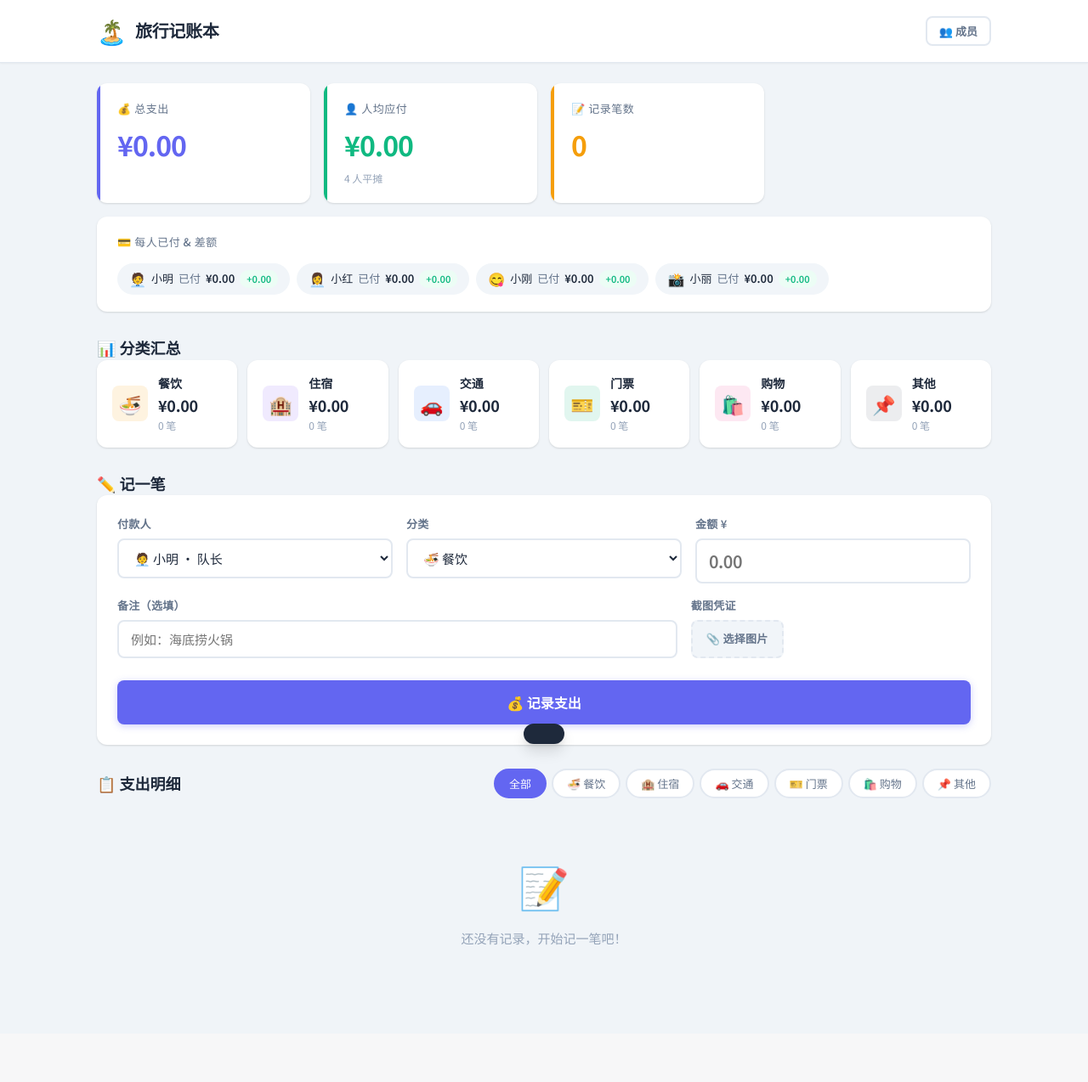
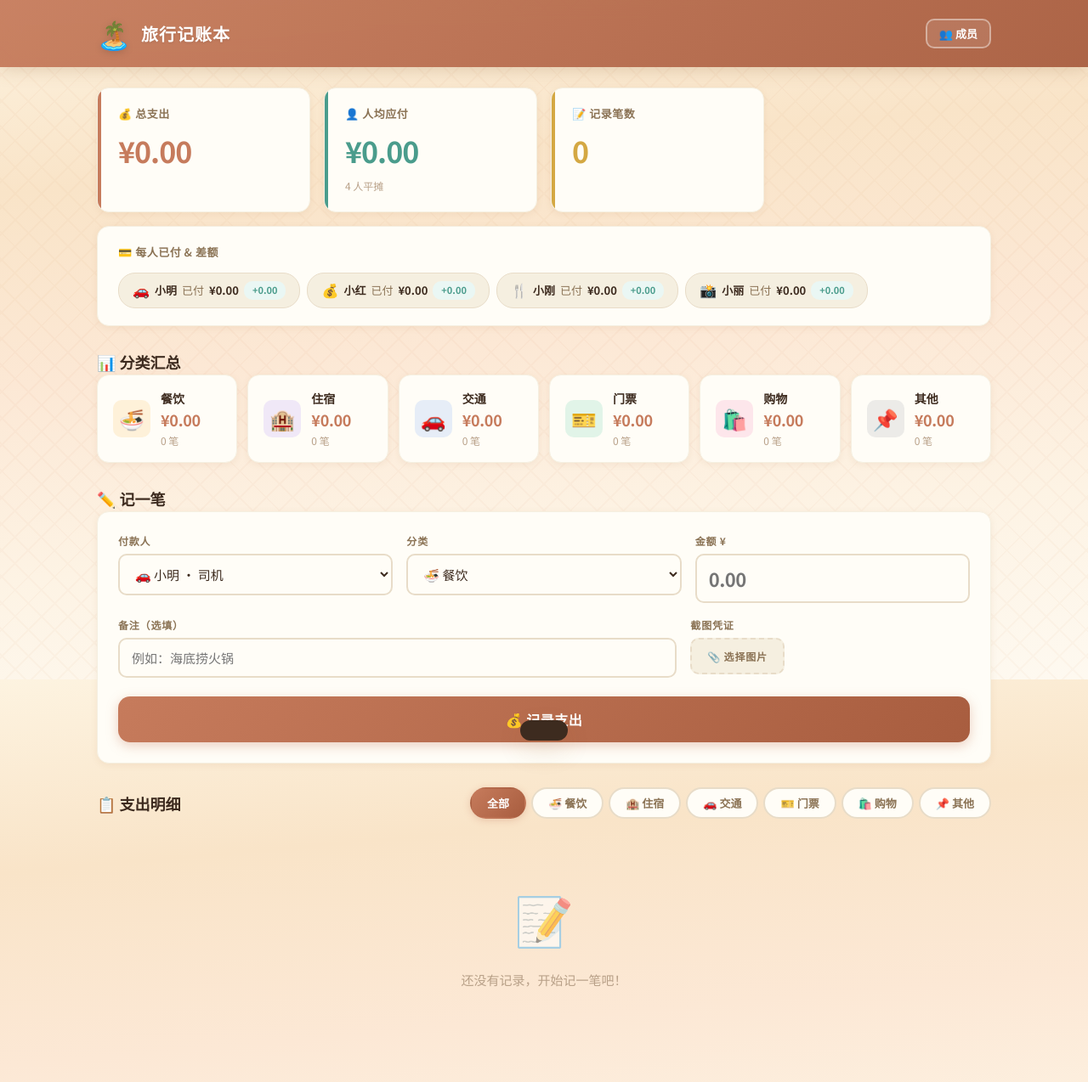
Before and after one commit to wqyzy/travel_account, a Flask app: page / in a window 1280 px wide. Shown: the whole page at 85% size. Before the commit the page ends 1113 px from the top, so only its background shows below. Run offline with Flask 3, Linux system fonts and the light colour scheme; data comes from the database, SQL or seed files in the repository; data that the repository does not hold is empty.

Commit message:
feat: 新疆主题风格 + 更新成员头像（🚗💰🍴📸）

```diff
--- a/app.py
+++ b/app.py
@@ -72,10 +72,10 @@ def init_db():
         c.executemany(
             "INSERT INTO members (name, role, color, emoji, sort_order) VALUES (?,?,?,?,?)",
             [
-                ('小明', '队长', '#6366f1', '🧑‍💼', 1),
-                ('小红', '财务', '#ec4899', '👩‍💼', 2),
-                ('小刚', '吃货', '#f59e0b', '😋', 3),
-                ('小丽', '摄影师', '#10b981', '📸', 4),
+                ('小明', '司机', '#3a5a8c', '🚗', 1),
+                ('小红', '财务', '#c67b5c', '💰', 2),
+                ('小刚', '吃货', '#d4a843', '🍴', 3),
+                ('小丽', '摄影师', '#4a9c8c', '📸', 4),
             ]
         )
 
--- a/static/css/style.css
+++ b/static/css/style.css
@@ -1,33 +1,36 @@
 /* ========================================
-   旅行共享记账本 - 样式表
+   旅行共享记账本 - 新疆主题样式
    ======================================== */
 
 /* --- CSS 变量 --- */
 :root {
-    --bg: #f0f4f8;
-    --bg-card: #ffffff;
-    --bg-card-hover: #f8fafc;
-    --text: #1e293b;
-    --text-secondary: #64748b;
-    --text-muted: #94a3b8;
-    --border: #e2e8f0;
-    --border-light: #f1f5f9;
-    --shadow-sm: 0 1px 2px rgba(0,0,0,0.05);
-    --shadow: 0 1px 3px rgba(0,0,0,0.08), 0 1px 2px rgba(0,0,0,0.06);
-    --shadow-md: 0 4px 6px rgba(0,0,0,0.07), 0 2px 4px rgba(0,0,0,0.06);
-    --shadow-lg: 0 10px 15px rgba(0,0,0,0.1), 0 4px 6px rgba(0,0,0,0.05);
-    --radius: 12px;
-    --radius-sm: 8px;
-    --radius-lg: 16px;
-    --primary: #6366f1;
-    --primary-light: #e0e7ff;
-    --danger: #ef4444;
-    --danger-light: #fef2f2;
-    --success: #10b981;
-    --success-light: #ecfdf5;
-    --warning: #f59e0b;
-    --warning-light: #fffbeb;
-    --transition: 0.2s cubic-bezier(0.4, 0, 0.2, 1);
+    --bg: #fdf6ed;
+    --bg-card: #fffdf7;
+    --bg-card-hover: #fef9f0;
+    --text: #3d2b1f;
+    --text-secondary: #8b7355;
+    --text-muted: #b8a088;
+    --border: #e8dcc8;
+    --border-light: #f5efe0;
+    --shadow-sm: 0 1px 2px rgba(139, 90, 43, 0.06);
+    --shadow: 0 2px 8px rgba(139, 90, 43, 0.08);
+    --shadow-md: 0 4px 16px rgba(139, 90, 43, 0.10);
+    --shadow-lg: 0 12px 32px rgba(139, 90, 43, 0.12);
+    --radius: 14px;
+    --radius-sm: 10px;
+    --radius-lg: 20px;
+    --primary: #c67b5c;
+    --primary-light: #fce8dc;
+    --primary-dark: #a85d3f;
+    --danger: #d94a4a;
+    --danger-light: #fef0f0;
+    --success: #4a9c8c;
+    --success-light: #eaf7f4;
+    --warning: #d4a843;
+    --warning-light: #fdf6e8;
+    --accent: #3a5a8c;
+    --accent-light: #e8eef7;
+    --transition: 0.25s cubic-bezier(0.4, 0, 0.2, 1);
 }
 
 /* --- 全局 --- */
@@ -39,21 +42,36 @@
 
 body {
     font-family: 'Noto Sans SC', -apple-system, BlinkMacSystemFont, 'Segoe UI', sans-serif;
-    background: var(--bg);
     color: var(--text);
     line-height: 1.6;
     min-height: 100vh;
     -webkit-font-smoothing: antialiased;
+    /* 新疆沙漠暖色渐变背景 */
+    background: linear-gradient(175deg, #fdf3e0 0%, #f9e4c8 25%, #fce8d5 50%, #fdf3e4 75%, #fef9f0 100%);
+    background-attachment: fixed;
+}
+
+/* 背景装饰纹理 */
+body::before {
+    content: '';
+    position: fixed;
+    inset: 0;
+    pointer-events: none;
+    z-index: 0;
+    opacity: 0.04;
+    background-image:
+        repeating-linear-gradient(45deg, transparent, transparent 20px, #c67b5c 20px, #c67b5c 22px),
+        repeating-linear-gradient(-45deg, transparent, transparent 20px, #c67b5c 20px, #c67b5c 22px);
 }
 
 /* --- Header --- */
 .header {
-    background: var(--bg-card);
-    border-bottom: 1px solid var(--border);
+    background: linear-gradient(135deg, rgba(198, 123, 92, 0.95) 0%, rgba(168, 93, 63, 0.95) 100%);
+    backdrop-filter: blur(12px);
     position: sticky;
     top: 0;
     z-index: 100;
-    box-shadow: var(--shadow-sm);
+    box-shadow: 0 2px 20px rgba(139, 90, 43, 0.25);
 }
 
 .header-inner {
@@ -63,23 +81,27 @@ body {
     display: flex;
     align-items: center;
     justify-content: space-between;
+    position: relative;
+    z-index: 1;
 }
 
 .logo {
     display: flex;
     align-items: center;
-    gap: 10px;
+    gap: 12px;
 }
 
 .logo-icon {
-    font-size: 28px;
+    font-size: 32px;
+    filter: drop-shadow(0 2px 4px rgba(0,0,0,0.15));
 }
 
 .logo h1 {
     font-size: 20px;
     font-weight: 700;
-    color: var(--text);
-    letter-spacing: -0.3px;
+    color: #fff;
+    letter-spacing: 1px;
+    text-shadow: 0 1px 3px rgba(0,0,0,0.12);
 }
 
 .header-actions {
@@ -87,11 +109,25 @@ body {
     gap: 8px;
 }
 
+.header .btn-outline {
+    border-color: rgba(255,255,255,0.4);
+    color: #fff;
+    background: rgba(255,255,255,0.1);
+}
+
+.header .btn-outline:hover {
+    border-color: #fff;
+    background: rgba(255,255,255,0.2);
+    color: #fff;
+}
+
 /* --- Container --- */
 .container {
     max-width: 1100px;
     margin: 0 auto;
     padding: 24px;
+    position: relative;
+    z-index: 1;
 }
 
 /* --- Section --- */
@@ -110,11 +146,11 @@ body {
 
 .section-title {
     font-size: 18px;
-    font-weight: 600;
+    font-weight: 700;
     color: var(--text);
     display: flex;
     align-items: center;
-    gap: 6px;
+    gap: 8px;
 }
 
 /* --- 概览统计卡片 --- */
@@ -133,6 +169,7 @@ body {
     transition: transform var(--transition), box-shadow var(--transition);
     position: relative;
     overflow: hidden;
+    border: 1px solid var(--border-light);
 }
 
 .stat-card:hover {
@@ -157,14 +195,13 @@ body {
 .stat-card .stat-label {
     font-size: 13px;
     color: var(--text-secondary);
-    font-weight: 500;
+    font-weight: 600;
     margin-bottom: 6px;
-    text-transform: uppercase;
     letter-spacing: 0.5px;
 }
 
 .stat-card .stat-value {
-    font-size: 32px;
+    font-size: 34px;
     font-weight: 700;
     color: var(--text);
     letter-spacing: -1px;
@@ -194,21 +231,22 @@ body {
     gap: 6px;
     background: var(--border-light);
     border-radius: 20px;
-    padding: 6px 14px;
+    padding: 7px 16px;
     font-size: 13px;
     font-weight: 500;
+    border: 1px solid var(--border);
 }
 
 .member-paid-tag .mp-emoji { font-size: 16px; }
-.member-paid-tag .mp-name { color: var(--text); }
+.member-paid-tag .mp-name { color: var(--text); font-weight: 600; }
 .member-paid-tag .mp-paid { color: var(--text-secondary); }
-.member-paid-tag .mp-amount { font-weight: 600; color: var(--text); }
+.member-paid-tag .mp-amount { font-weight: 700; color: var(--text); }
 
 .member-paid-tag .mp-balance {
     font-size: 11px;
-    padding: 2px 8px;
+    padding: 2px 10px;
     border-radius: 10px;
-    font-weight: 600;
+    font-weight: 700;
 }
 
 .balance-positive {
@@ -238,21 +276,23 @@ body {
     gap: 12px;
     transition: all var(--transition);
     cursor: default;
+    border: 1px solid var(--border-light);
 }
 
 .cat-card:hover {
     box-shadow: var(--shadow-md);
-    transform: translateY(-1px);
+    transform: translateY(-2px);
+    border-color: var(--primary);
 }
 
 .cat-card .cat-icon {
-    width: 42px;
-    height: 42px;
+    width: 44px;
+    height: 44px;
     border-radius: var(--radius-sm);
     display: flex;
     align-items: center;
     justify-content: center;
-    font-size: 22px;
+    font-size: 24px;
     flex-shrink: 0;
 }
 
@@ -270,7 +310,7 @@ body {
 .cat-card .cat-total {
     font-size: 18px;
     font-weight: 700;
-    color: var(--text);
+    color: var(--primary);
     letter-spacing: -0.3px;
 }
 
@@ -285,6 +325,7 @@ body {
     border-radius: var(--radius);
     padding: 24px;
     box-shadow: var(--shadow);
+    border: 1px solid var(--border-light);
 }
 
 .form-row {
@@ -305,17 +346,16 @@ body {
 .form-group.flex-2 { flex: 2; }
 
 .form-group label {
-    font-size: 13px;
-    font-weight: 600;
+    font-size: 12px;
+    font-weight: 700;
     color: var(--text-secondary);
-    text-transform: uppercase;
-    letter-spacing: 0.3px;
+    letter-spacing: 0.8px;
 }
 
 .form-group select,
 .form-group input[type="text"],
 .form-group input[type="number"] {
-    padding: 10px 14px;
+    padding: 11px 14px;
     border: 2px solid var(--border);
     border-radius: var(--radius-sm);
     font-size: 15px;
@@ -334,16 +374,17 @@ body {
 }
 
 .form-group input[type="number"] {
-    font-size: 20px;
-    font-weight: 600;
+    font-size: 22px;
+    font-weight: 700;
     letter-spacing: -0.5px;
+    color: var(--primary);
 }
 
 .file-upload-btn {
     display: inline-flex;
     align-items: center;
     gap: 6px;
-    padding: 10px 16px;
+    padding: 10px 18px;
     background: var(--border-light);
     border: 2px dashed var(--border);
     border-radius: var(--radius-sm);
@@ -411,7 +452,7 @@ body {
     align-items: center;
     justify-content: center;
     gap: 6px;
-    padding: 10px 20px;
+    padding: 10px 22px;
     border: none;
     border-radius: var(--radius-sm);
     font-size: 14px;
@@ -425,20 +466,26 @@ body {
 .btn:active { transform: scale(0.97); }
 
 .btn-primary {
-    background: var(--primary);
+    background: linear-gradient(135deg, var(--primary) 0%, var(--primary-dark) 100%);
     color: #fff;
-    box-shadow: 0 2px 8px rgba(99, 102, 241, 0.3);
+    box-shadow: 0 4px 14px rgba(198, 123, 92, 0.35);
 }
 
 .btn-primary:hover {
-    background: #4f46e5;
-    box-shadow: 0 4px 12px rgba(99, 102, 241, 0.4);
+    box-shadow: 0 6px 20px rgba(198, 123, 92, 0.45);
+    transform: translateY(-1px);
+}
+
+.btn-primary:active {
+    transform: scale(0.97) translateY(0);
 }
 
 .btn-lg {
-    padding: 14px 28px;
+    padding: 15px 28px;
     font-size: 16px;
     width: 100%;
+    border-radius: var(--radius);
+    letter-spacing: 0.5px;
 }
 
 .btn-outline {
@@ -478,11 +526,11 @@ body {
 }
 
 .filter-tab {
-    padding: 6px 16px;
+    padding: 7px 18px;
     border: none;
     border-radius: 20px;
     font-size: 13px;
-    font-weight: 500;
+    font-weight: 600;
     font-family: inherit;
     cursor: pointer;
     background: var(--bg-card);
@@ -497,9 +545,10 @@ body {
 }
 
 .filter-tab.active {
-    background: var(--primary);
+    background: linear-gradient(135deg, var(--primary) 0%, var(--primary-dark) 100%);
     color: #fff;
-    border-color: var(--primary);
+    border-color: transparent;
+    box-shadow: 0 2px 8px rgba(198, 123, 92, 0.3);
 }
 
 /* --- 支出列表 --- */
@@ -624,18 +676,20 @@ body {
 /* 空状态 */
 .empty-state {
     text-align: center;
-    padding: 48px 24px;
+    padding: 56px 24px;
     color: var(--text-muted);
 }
 
 .empty-state .empty-icon {
-    font-size: 48px;
+    font-size: 56px;
     display: block;
-    margin-bottom: 12px;
+    margin-bottom: 16px;
+    opacity: 0.6;
 }
 
 .empty-state p {
     font-size: 15px;
+    font-weight: 500;
 }
 
 /* --- 模态弹窗 --- */
@@ -792,24 +850,26 @@ body {
 
 .image-close {
     position: absolute;
-    top: -12px;
-    right: -12px;
+    top: -14px;
+    right: -14px;
     background: var(--bg-card);
     box-shadow: var(--shadow-md);
+    width: 36px;
+    height: 36px;
 }
 
 /* --- Toast --- */
 .toast {
     position: fixed;
-    bottom: 24px;
+    bottom: 28px;
     left: 50%;
     transform: translateX(-50%) translateY(100px);
-    background: #1e293b;
+    background: var(--text);
     color: #fff;
-    padding: 12px 24px;
+    padding: 12px 28px;
     border-radius: 24px;
     font-size: 14px;
-    font-weight: 500;
+    font-weight: 600;
     z-index: 300;
     transition: transform 0.3s ease;
     box-shadow: var(--shadow-lg);
```
Also changed, not shown: other parts of static/css/style.css (+39 -30 lines).
